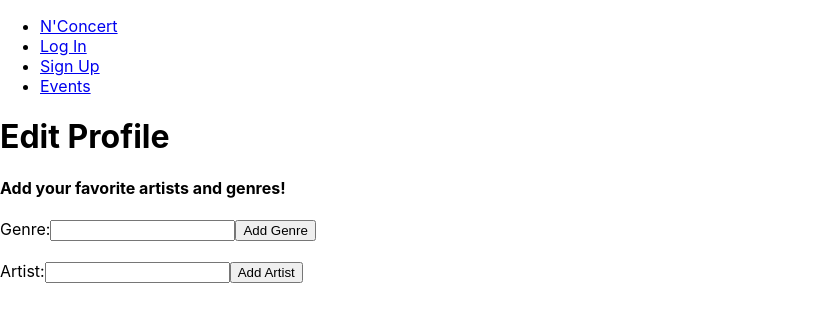
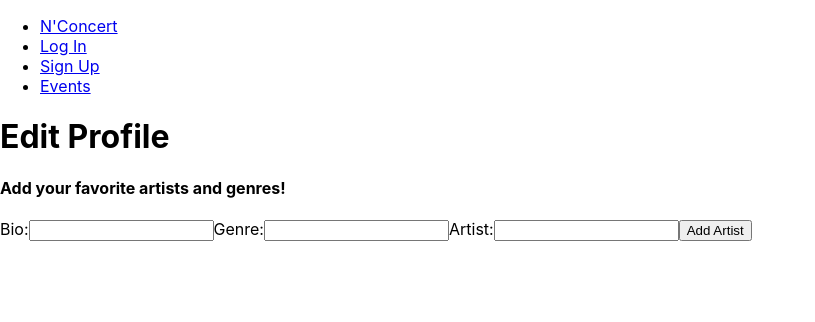
Before and after one commit to sarahpicard/NConcert-front-end, a React (Create React App) app: page /editprofile in a window 1280 px wide. Shown: the top 322 px of the page, without its empty margins (0-815 px from the left). Built offline with nearby package versions, Linux system fonts and the light colour scheme; no server answers.

Commit message:
refactor profile info input form

```diff
--- a/src/App.jsx
+++ b/src/App.jsx
@@ -73,7 +73,7 @@ const App = () => {
         <Route path='/events' element={<Events events={events} />} />
         <Route path='/profile' element={<ProfilePage />} />
         <Route path='/editprofile' element={<EditProfile />} />
-        <Route path='/event/_id' element={<EventDetail events={events}/>} />
+        <Route path='/events/:id' element={<EventDetail />} />
       </Routes>
     </>
   )
--- a/src/components/EventDetails/EventDetails.jsx
+++ b/src/components/EventDetails/EventDetails.jsx
@@ -7,7 +7,7 @@ const eventDetails = (props) => {
   return (
     <>
     <h2>{props.event.name}</h2>
-    <Link to={`/events/${props.event.id}`} state={{props}}>
+    <Link to={`/events/${props.event.id}`} element={props.event} state={{props}}>
       <button>Event Detail</button>
     </Link>
     <p>
--- a/src/pages/EditProfile/EditProfile.jsx
+++ b/src/pages/EditProfile/EditProfile.jsx
@@ -2,19 +2,17 @@ import { useState } from 'react'
 // import * as profileService from '../../services/profileService'
 
 const EditProfile = (props) => {
-  const [genreData, setGenreData] = useState({
-    genre: ''
-  })
-  const [artistData, setArtistData] = useState({
-    artist: ''
+  const [profileData, setProfileData] = useState({
+    genre: '',
+    artist: '',
+    bio: '',
   })
 
-  const handleAddGenre = (evt) => {
-    setGenreData({...genreData, [evt.target.name]: evt.target.value})
+  const handleAddProfileData = (evt) => {
+    setProfileData({...profileData, [evt.target.name]: evt.target.value})
   }
 
-  const submitGenre = async evt => {
-    //this code is modeled off Sarahs search functions
+  const submitProfileData = (evt) => {
     evt.preventDefault()
     try {
       // profileService call here
@@ -23,63 +21,26 @@ const EditProfile = (props) => {
     }
   }
 
-  // const submitGenre = evt => {
-  //   this code is from the puppies with auth example of sending form data and importing to database
-  //   evt.preventDefault()
-  //   const genreFormData = new FormData()
-  //   genreFormData('genre', genreData.genre)
-  //   handleAddGenre(genreFormData)
-  // }
+  const { bio } = profileData
+  const { genre } = profileData
+  const { artist } = profileData
 
-  const { genre } = handleAddGenre
-
-  const handleAddArtist = (evt) => {
-    setArtistData({...artistData, [evt.target.name]: evt.target.value})
-  }
-
-  const submitArtist = (evt) => {
-    //this code is modeled off Sarahs search functions
-    evt.preventDefault()
-    try {
-      // profileService call here
-    } catch (err) {
-      console.log(err)
-    }
-  }
-
-  const { artist } = handleAddArtist
-
-  // const submitArtist = evt => {
-  //   evt.preventDefault()
-  //   const artistFormData = new FormData()
-  //   artistFormData('artist', artistData.artist)
-  //   handleAddArtist(artistFormData)
-  // }
-
-  const isGenreValid = () => {
-    return !(genre)
-  }
-
-  const isArtistValid = () => {
-    return !(artist)
-  }
 
   return(
     <>
       <h1>Edit Profile</h1>
       <h4>Add your favorite artists and genres!</h4>
-      <form onSubmit={submitGenre}>
+      <form onSubmit={submitProfileData}>
+        <label>Bio:
+          <input type="text" value={bio} name="bio" autoComplete="off" onChange={handleAddProfileData}/>
+        </label>
         <label>Genre:
-          <input type="text" value={genre} name="genre" autoComplete="off" onChange={handleAddGenre}/>
+          <input type="text" value={genre} name="genre" autoComplete="off" onChange={handleAddProfileData}/>
         </label>
-        <button type="submit" disabled={isGenreValid} >Add Genre</button>
-      </form>
-      <br />
-      <form autoComplete="off" onSubmit={submitArtist}>
         <label>Artist:
-          <input type="text" value={artist} name="artist"  onChange={handleAddArtist} />
+          <input type="text" value={artist} name="artist"  onChange={handleAddProfileData} />
         </label>
-        <button type="submit" disabled={isArtistValid}>Add Artist</button>
+        <button type="submit">Add Artist</button>
       </form>
     </>
   )
--- a/src/pages/EventDetail/EventDetail.jsx
+++ b/src/pages/EventDetail/EventDetail.jsx
@@ -2,8 +2,9 @@
 const EventDetail = (props) => {
   return(
     <>
-      <h1>{props.events[0].name}</h1>
-      <h2>{props.events[0]._embedded.venues[0].name}</h2>
+      <h1>Event details here</h1>
+      {/* <h1>{props.events.name}</h1> */}
+      {/* <h2>{props.events[0]._embedded.venues[0].name}</h2>
       <h2>{props.events[0].dates.start.localDate}</h2>
       <h2>{props.events[0].dates.start.localTime}</h2>
       <a href={`${props.events[0].url}`}>Buy Tickets</a>
@@ -11,7 +12,7 @@ const EventDetail = (props) => {
         <img src={props.events[0].images[0].url} alt="" />
       </div>
       <h4>Accessibility Information: {props.events[0]._embedded.venues[0].accessibleSeatingDetail}</h4>
-      <h4>Additional Information: {props.events[0].info}</h4>
+      <h4>Additional Information: {props.events[0].info}</h4> */}
     </>
   )
 }
```
